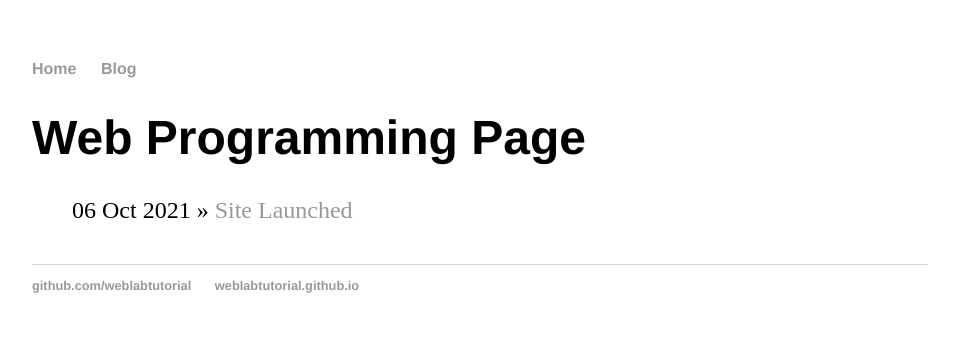
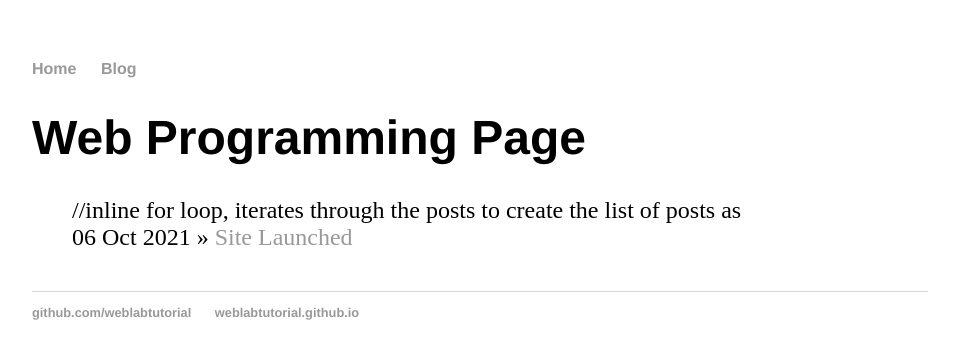
Before and after one commit to cam-14/cam-14, a Jekyll site: the page built from blog/index.html, in a window 1280 px wide. Shown: the top 359 px of the page, without its empty margins (160-1119 px from the left). Built offline with Jekyll 4.4.1, drawn with Linux system fonts in a browser that asks for light colours.

Commit message:
Update index.html

```diff
--- a/blog/index.html
+++ b/blog/index.html
@@ -4,7 +4,7 @@ title: Web Programming Page
 ---
 <h1>{{ page.title }}</h1>
 <ul class="posts">
- {% for post in site.posts %}
+ {% for post in site.posts %} //inline for loop, iterates through the posts to create the list of posts as <li>
  <li><span>{{ post.date | date_to_string }}</span> » <a href="{{ post.url }}" title="{{ post.title }}">{{
 post.title }}</a></li>
  {% endfor %}
```
